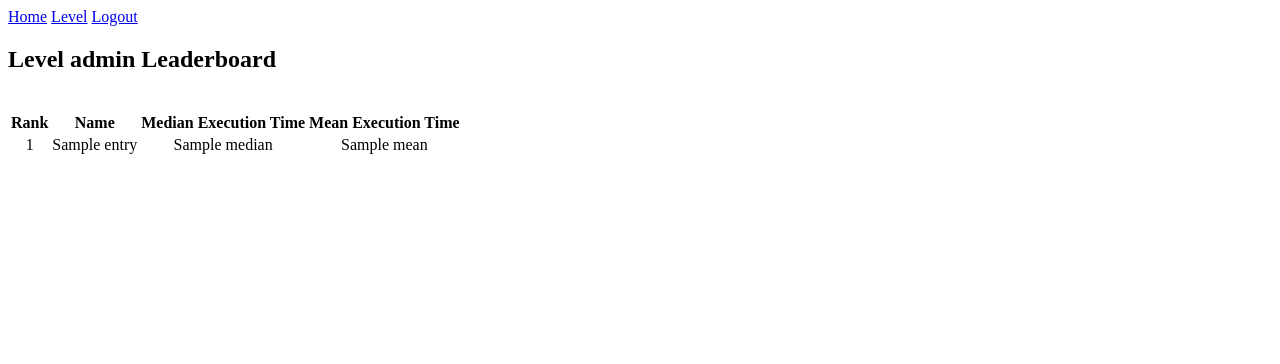
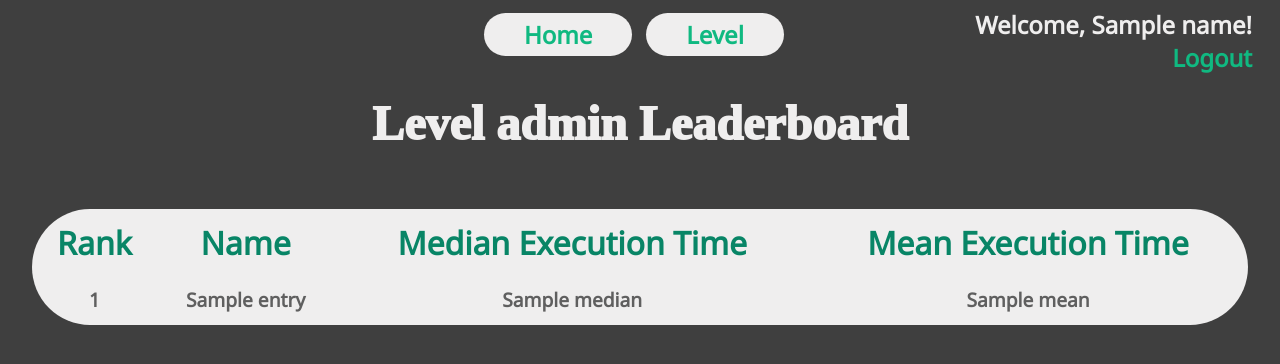
Before and after one commit to varun-dhar/Code-Club-Competition-Practice, a Python web app: template templates/leaderboard.html in a window 1280 px wide. Shown: the top 364 px of the page. Run offline with Jinja, Linux system fonts and the light colour scheme; the template is opened without the code that fills it: most values are stand-ins (such as "Sample title", 1, 10 or a date in 2020).

Commit message:
Completed Leaderboard.html
requires {{name}} template now for the welcome message at the top right corner. See line 13 in leaderboard.html.

```diff
--- a/assets/styles/leaderboard.css
+++ b/assets/styles/leaderboard.css
@@ -1,4 +1,94 @@
+body, html {
+    --Gray1: rgba(95, 95, 95, 1);
+    --Gray2: rgba(63, 63, 63, 1);
+    --White1: rgba(217, 217, 217, 1);
+    --White2: rgba(239, 238, 238, 1);
+    --Aqua1: rgba(16, 185, 129, 1);
+
+    --Text-Header: rgb(8, 133, 102);
+
+    background-color: var(--Gray2);
+}
+
 #table td {
     text-align: center;
     vertical-align: middle;
 }
+
+.logout {
+    float: right;
+    color: var(--Aqua1);
+    height: auto;
+    font-size: 24px;
+    align-self: auto;
+    text-align: right;
+    font-family: Noto Sans;
+    font-weight: 700;
+    line-height: normal;
+    font-stretch: normal;
+    margin-right: 20px;
+    margin-bottom: 0;
+    text-decoration: none;
+}
+
+.logout a {
+    color: var(--Aqua1);
+    text-decoration: none;
+}
+
+.logout-span {
+    color: var(--White2)
+}
+
+.navLinks {
+    display: inline-block;
+    text-align: center;
+    color: var(--Aqua1);
+    height: auto;
+    font-size: 24px;
+    align-self: auto;
+    font-family: Noto Sans;
+    font-weight: 700;
+    line-height: normal;
+    font-stretch: normal;
+    margin: 5px 5px 0;
+    text-decoration: none;
+    background-color: var(--White2);
+    border-radius: 30px;
+    padding: 5px 40px;
+}
+
+.navContain1 {
+    margin-left: calc(50% - 155.98px);
+}
+
+h2 {
+    text-align: center;
+    font-weight: 1000;
+    font-size: 3rem;
+    color: var(--White2);
+}
+
+table {
+    margin-left: auto;
+    margin-right: auto;
+    background-color: var(--White2);
+    border-radius: 60px;
+    width: 95vw;
+    height: auto;
+    font-family: Noto Sans;
+}
+
+table th {
+    color: var(--Text-Header);
+    font-size: 2rem;
+    font-weight: 1000;
+    padding: 10px;
+}
+
+table td {
+    color: var(--Gray1);
+    font-size: 1.2rem;
+    font-weight: 1000;
+    padding: 10px;
+}
--- a/html/login.html
+++ b/html/login.html
@@ -28,13 +28,13 @@
 						required
 						name="password"
 						id="password"
-						class="login-textinput1 input"
+						class="login-textinput input"
 				/>
 				<button type="submit" class="login-login-button">
 					<span class="login-text2"><span>Log In</span></span>
 				</button>
-				<a href="/register" class="login-text4"><span>Register</span></a>
-				<span class="login-text6"><span>Forgot Password?</span></span>
+				<a href="/register" class="login-text3"><span>Register</span></a>
+				<span class="login-text3"><span>Forgot Password?</span></span>
 			</div>
 		</div>
 	</div>
--- a/templates/leaderboard.html
+++ b/templates/leaderboard.html
@@ -4,11 +4,16 @@
 	<meta charset="UTF-8">
 	<title>Leaderboard</title>
 	<link rel="stylesheet" href="/assets/styles/leaderboard.css"/>
+	<link href="https://fonts.googleapis.com/css2?family=Noto+Sans&display=swap" rel="stylesheet">
 </head>
 <body>
-<a href="/">Home</a>
-<a href="/levels/{{ level }}">Level</a>
-<a href="/logout">Logout</a>
+	<a href="/" class="navLinks navContain1">Home</a>
+	<a href="/levels/{{ level }}" class="navLinks">Level</a>
+	<div class="logout">
+		<span><span class="logout-span">Welcome, {{name}}!</span></span>
+		<br>
+		<a href="/logout"><span>Logout</span></a>
+	</div>
 	<br/>
 	<h2>Level {{ level }} Leaderboard</h2>
 	<br/>
```
Also changed, not shown: templates/level.html (indentation only). Lines whose indentation alone changed are shown as unchanged.
